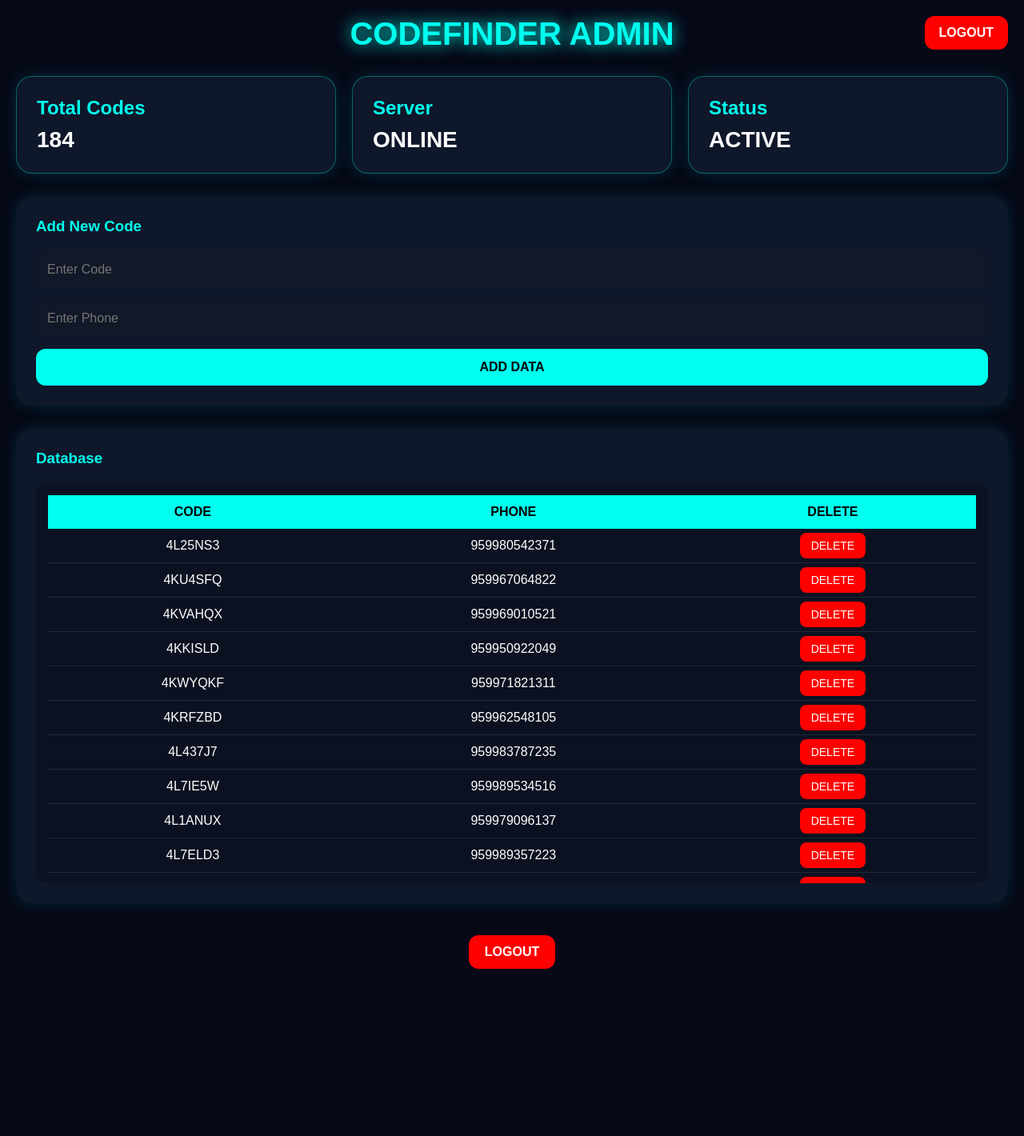
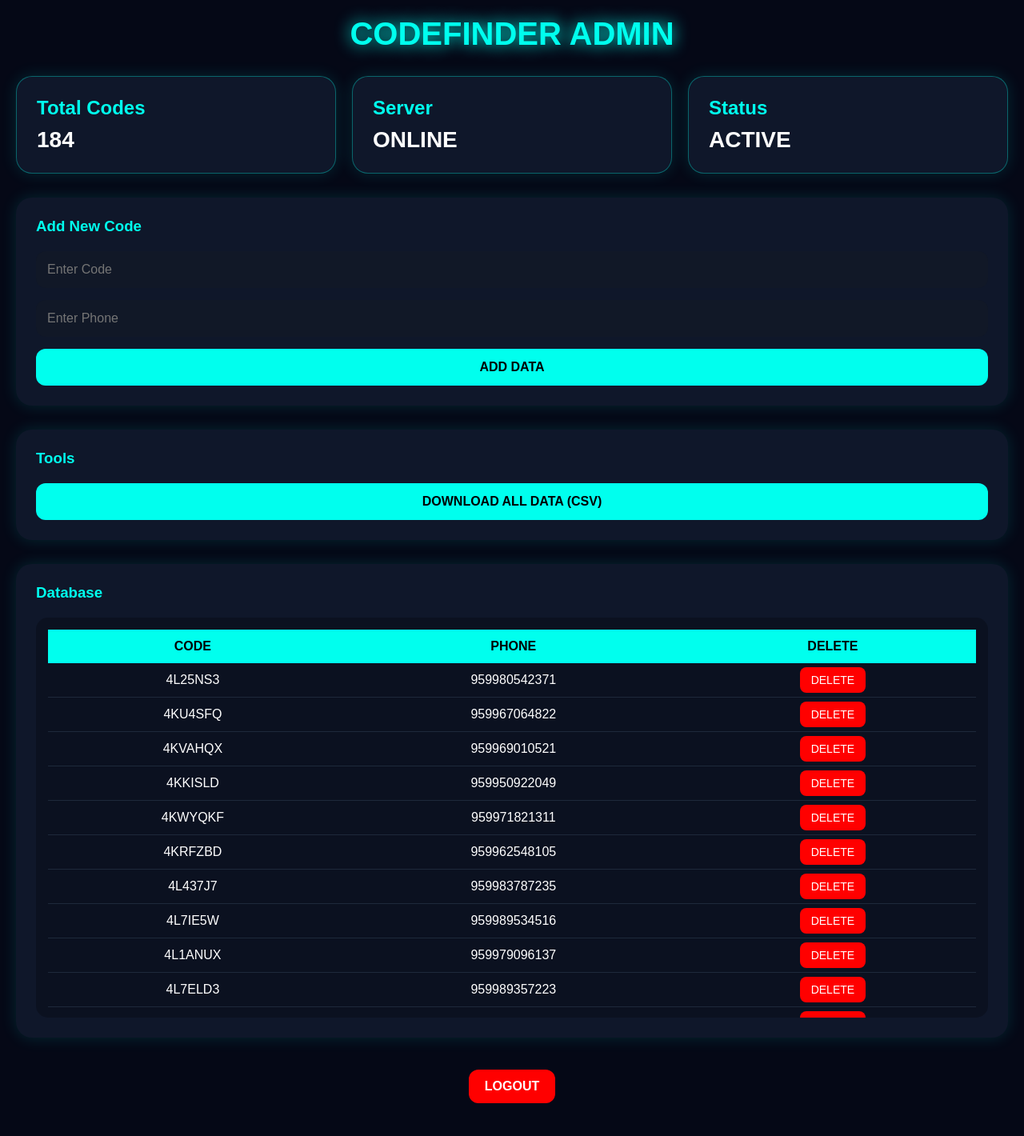
Before and after one commit to BroCyclone/codefinder, a Flask app: page /admin in a window 1280 px wide. Shown: the top 1420 px of the page at 80% size. Run offline with Flask 3, Linux system fonts and the light colour scheme; the visitor is signed in with stand-in values (Sample User, id 1).

Commit message:
add export feature

```diff
--- a/app.py
+++ b/app.py
@@ -88,6 +88,25 @@ def admin():
 
     return render_template("admin.html", data=data, msg=msg)
 
+
+@app.route("/export")
+def export():
+    if not session.get("admin"):
+        return redirect("/login")
+
+    data = load_data()
+
+    csv = "code,phone\n"
+    for k, v in data.items():
+        csv += f"{k},{v}\n"
+
+    return csv, 200, {
+        "Content-Type": "text/csv",
+        "Content-Disposition": "attachment; filename=data.csv"
+    }
+
+
+
 @app.route("/logout")
 def logout():
     session.pop("admin", None)
--- a/templates/admin.html
+++ b/templates/admin.html
@@ -9,7 +9,7 @@
         content="width=device-width, initial-scale=1.0"
     >
 
-    <title>CodeFinder Admin</title>
+    <title>Code Finder Admin By BroCyclone</title>
 
     <style>
 
@@ -171,9 +171,6 @@
 
 <body>
 
-    <a href="/logout" class="logout">
-        LOGOUT
-    </a>
 
     <div class="title">
         CODEFINDER ADMIN
@@ -226,6 +223,27 @@
         </form>
 
     </div>
+
+<div class="panel">
+
+    <h3>Tools</h3>
+
+    <a href="/export" style="
+        display:block;
+        text-align:center;
+        background:#00ffee;
+        color:black;
+        padding:14px;
+        border-radius:12px;
+        font-weight:bold;
+        text-decoration:none;
+    ">
+        DOWNLOAD ALL DATA (CSV)
+    </a>
+
+</div>
+
+
 
     <!-- DATABASE -->
     <div class="panel">
```
